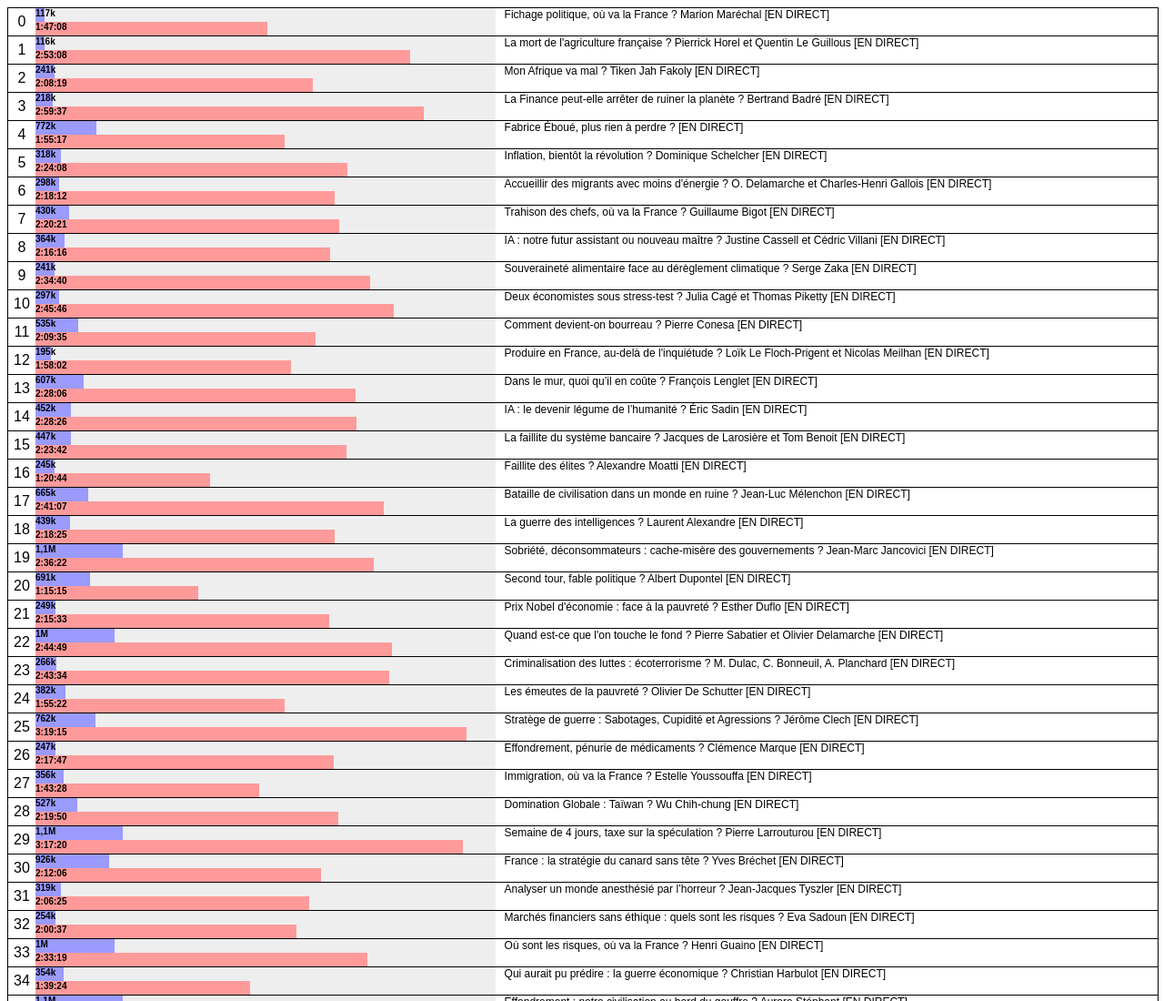
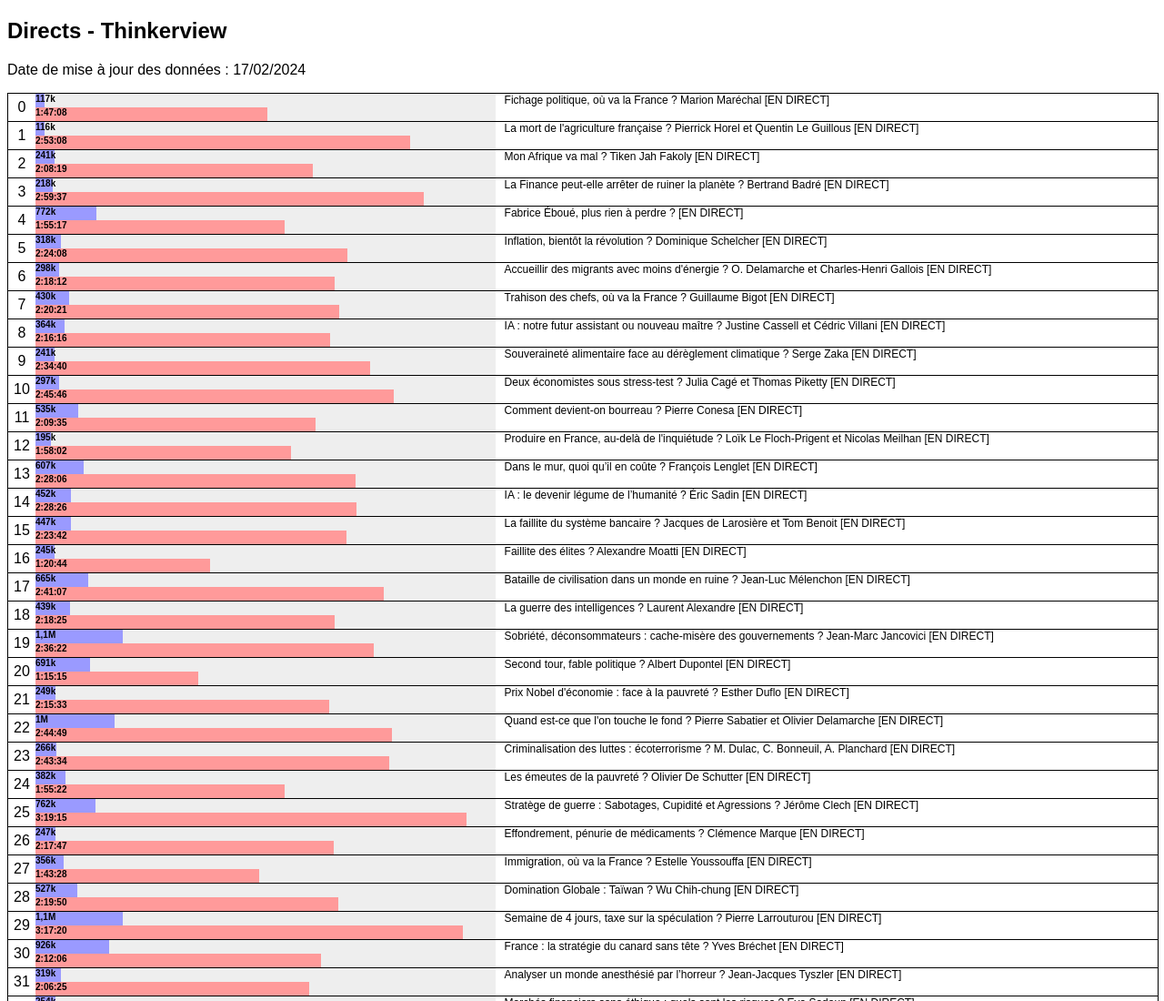
Before and after one commit to Grandasse/Medusa, a plain HTML site: page index.html in a window 1280 px wide. Shown: the top 1100 px of the page at 91% size. Drawn offline with Linux system fonts and the light colour scheme.

Commit message:
add informations about data

```diff
--- a/index.html
+++ b/index.html
@@ -12,6 +12,8 @@
 </head>
 
 <body>
+    <h2>Directs - Thinkerview</h2>
+    <p id="date">Date de mise à jour des données : </p>
     <div id="container"></div>
 </body>
 
--- a/js/data.js
+++ b/js/data.js
@@ -1,5 +1,4 @@
-// DATA
-// 17/02/24
+const SCRAP_DATE = "17/02/2024"
 const maxVues = 580000
 const maxTime = 12750
 const parsedData = [
--- a/js/utils.js
+++ b/js/utils.js
@@ -51,4 +51,5 @@ function createContainers() {
     //   for (var i = 0; i < dataVideo.length; i++) {
     // fillContainer(dataVideo[i], mVues, mTime, document.querySelector('#container2'), i)
     //   }
+    document.querySelector('#date').innerHTML += SCRAP_DATE
 }
```
